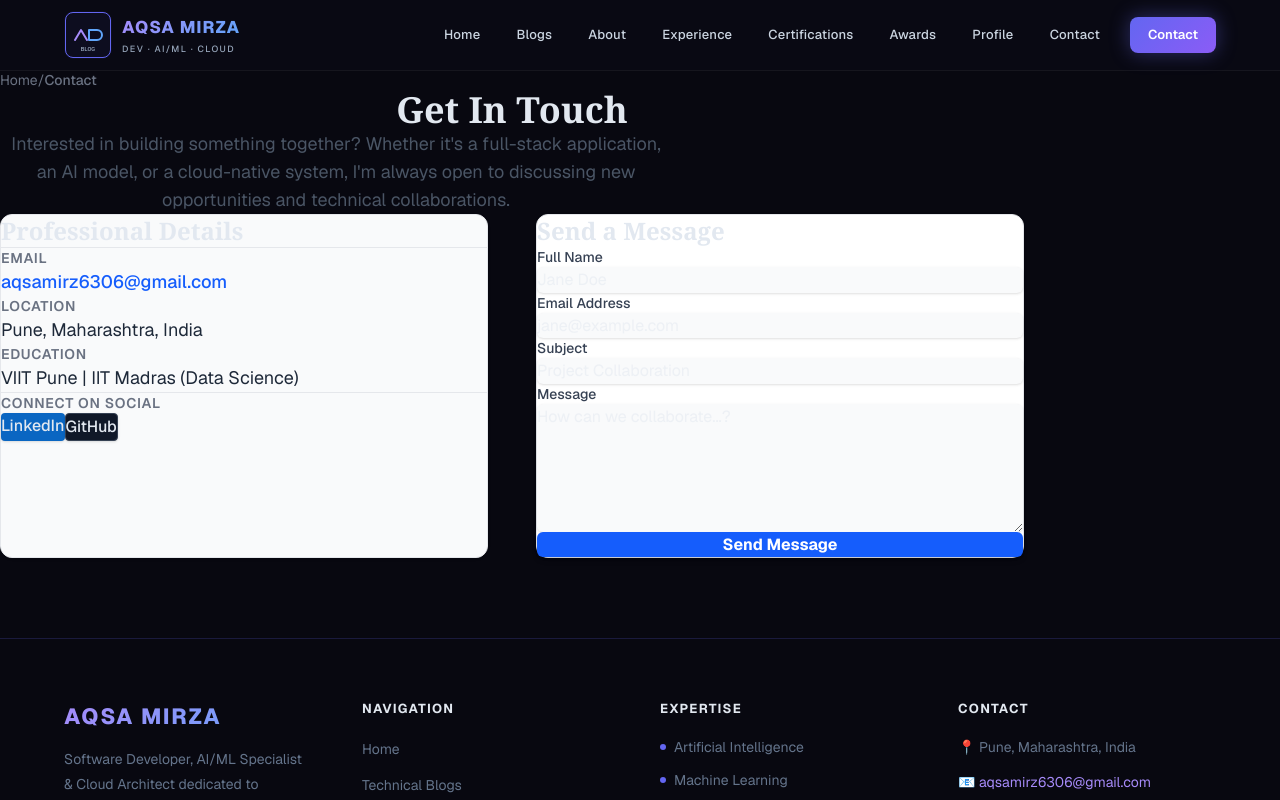
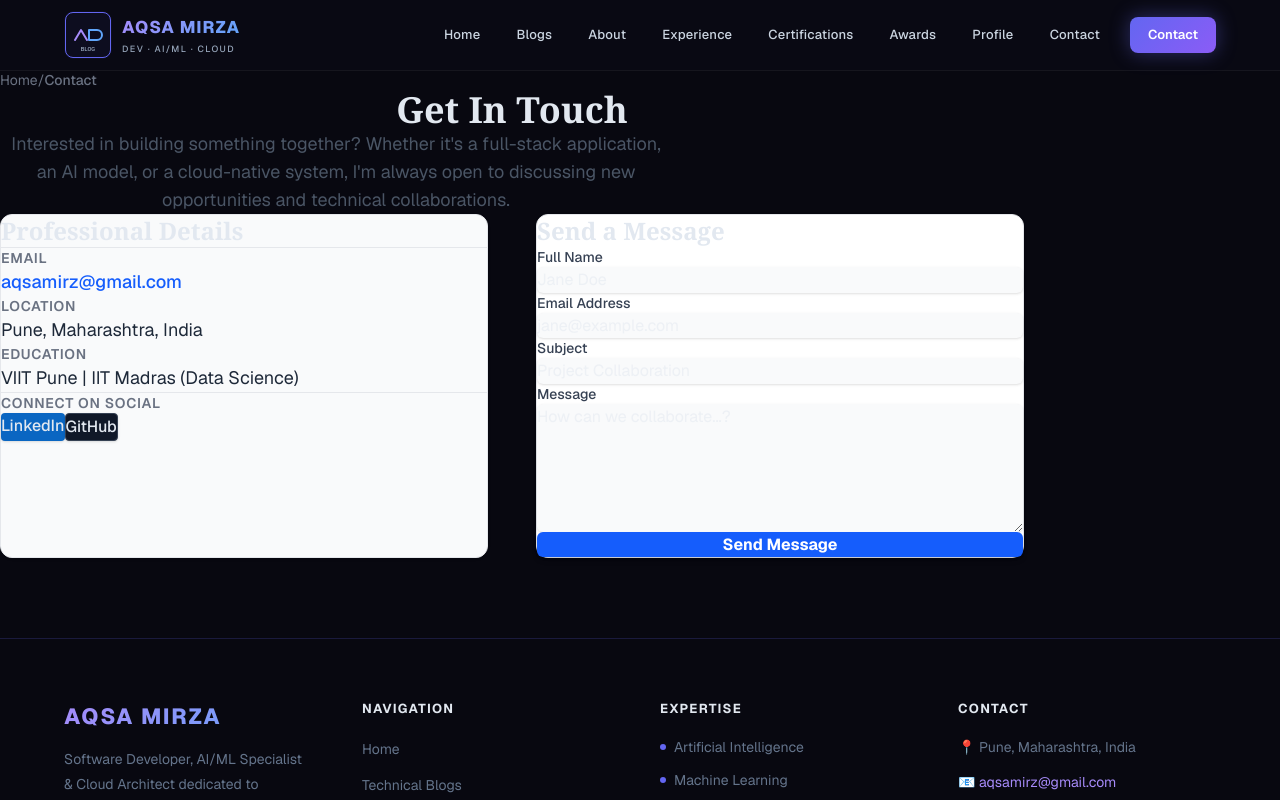
Before and after one commit to AQSA-ZAM-ZAM-MIRZA-JOHAR-BAIG/AQSA-ZAM-ZAM-MIRZA-JOHAR-BAIG-Constitutional-Law-Blogs, a Next.js app: page /contact in a window 1280 px wide. Shown: the top 800 px of the page. Built offline with nearby package versions, Linux system fonts and the light colour scheme.

Commit message:
encrypting emails

```diff
--- a/src/app/contact/page.tsx
+++ b/src/app/contact/page.tsx
@@ -40,7 +40,7 @@ export default function Contact() {
             <div>
               <h3 className="text-sm font-semibold text-gray-500 uppercase tracking-wider mb-1">Email</h3>
               <p className="text-lg text-blue-600 dark:text-blue-400 font-medium">
-                <a href="mailto:aqsamirz6306@gmail.com" className="hover:underline">aqsamirz6306@gmail.com</a>
+                <a href="mailto:aqsamirz@gmail.com" className="hover:underline">aqsamirz@gmail.com</a>
               </p>
             </div>
             <div>
--- a/src/components/FAQ.tsx
+++ b/src/components/FAQ.tsx
@@ -16,7 +16,7 @@ const faqs = [
   },
   {
     question: "How to contact AQSA MIRZA for technical collaborations?",
-    answer: "You can reach out to AQSA MIRZA through the 'Contact' page, via her professional email (aqsamirz6306@gmail.com), or through her official GitHub and LinkedIn profiles."
+    answer: "You can reach out to AQSA MIRZA through the 'Contact' page, via her professional email (aqsamirz@gmail.com), or through her official GitHub and LinkedIn profiles."
   }
 ];
 
--- a/src/components/Footer.tsx
+++ b/src/components/Footer.tsx
@@ -62,7 +62,7 @@ export default function Footer() {
                 { name: 'Official Profile', href: '/aqsa-zam-zam-mirza-johar-baig' }, { name: 'Contact', href: '/contact' },
               ].map(link => (
                 <li key={link.name}>
-                   <Link href={link.href} style={{ color: '#64748b', textDecoration: 'none', fontSize: '14px', transition: 'color 0.2s' }}>
+                  <Link href={link.href} style={{ color: '#64748b', textDecoration: 'none', fontSize: '14px', transition: 'color 0.2s' }}>
                     {link.name}
                   </Link>
                 </li>
@@ -89,7 +89,7 @@ export default function Footer() {
             <div style={{ display: 'flex', flexDirection: 'column', gap: '12px' }}>
               <div style={{ color: '#64748b', fontSize: '14px' }}>📍 Pune, Maharashtra, India</div>
               <div style={{ color: '#64748b', fontSize: '14px' }}>
-                📧 <a href="mailto:aqsamirz6306@gmail.com" style={{ color: '#a78bfa', textDecoration: 'none' }}>aqsamirz6306@gmail.com</a>
+                📧 <a href="mailto:aqsamirz@gmail.com" style={{ color: '#a78bfa', textDecoration: 'none' }}>aqsamirz@gmail.com</a>
               </div>
               <div style={{ color: '#64748b', fontSize: '14px' }}>🎓 VIIT Pune | IIT Madras</div>
             </div>
```
